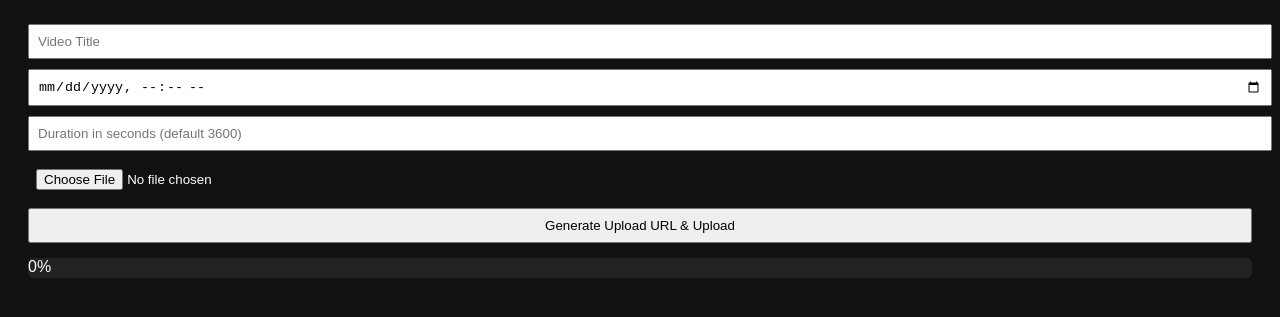
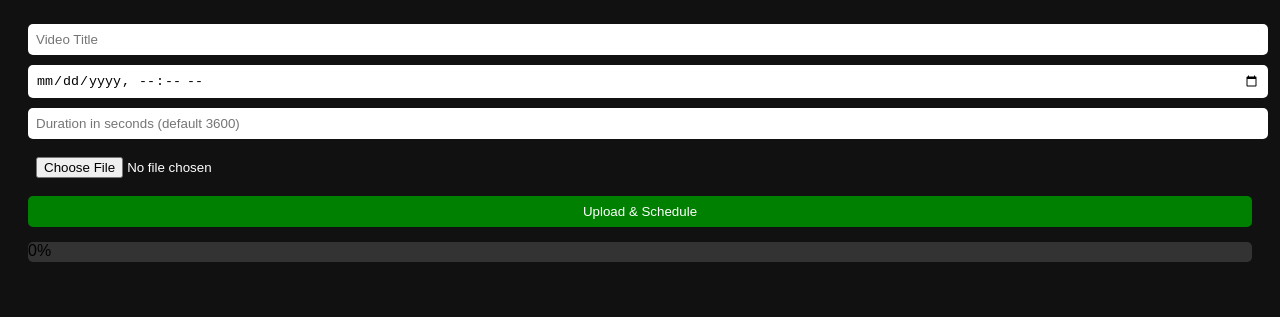
Before and after one commit to msibitebogo55-bit/LaunchDemo, a website: page public/upload.html in a window 1280 px wide. Shown: the part 89-406 px from the top of the page. Drawn offline with Linux system fonts and the light colour scheme.

Commit message:
Update upload.html

```diff
--- a/public/upload.html
+++ b/public/upload.html
@@ -6,10 +6,10 @@
   <title>Upload Video - BStream</title>
   <style>
     body { font-family: Arial, sans-serif; padding: 20px; background: #111; color: #fff; }
-  input, button { margin: 5px 0; padding: 8px; width: 100%; }
-  .progress { width: 100%; background: #222; margin-top: 10px; height: 20px; border-radius: 5px; }
-  .progress-bar { height: 100%; width: 0; background: green; border-radius: 5px; text-align: center; color: white; }
-  #status { margin-top: 10px; }
+    input, button { margin: 5px 0; padding: 8px; width: 100%; border-radius: 5px; border: none; }
+    button { background: green; color: white; cursor: pointer; }
+    .progress { width: 100%; background: #333; margin-top: 10px; height: 20px; border-radius: 5px; }
+    .progress-bar { height: 100%; width: 0; background: #0f0; border-radius: 5px; text-align: center; color: #000; }
   </style>
 </head>
 <body>
@@ -19,7 +19,7 @@
     <input type="datetime-local" id="startTime" required>
     <input type="number" id="duration" placeholder="Duration in seconds (default 3600)">
     <input type="file" id="videoFile" accept="video/*" required>
-  <button type="submit">Generate Upload URL & Upload</button>
+    <button type="submit">Upload & Schedule</button>
   </form>
 
   <div class="progress">
@@ -28,26 +28,29 @@
   <div id="status"></div>
 
   <script>
-const form = document.getElementById('uploadForm');
-const progressBar = document.getElementById('progressBar');
-const statusDiv = document.getElementById('status');
+    const form = document.getElementById("uploadForm");
+    const progressBar = document.getElementById("progressBar");
+    const statusDiv = document.getElementById("status");
 
-form.addEventListener('submit', async (e) => {
+    form.addEventListener("submit", async (e) => {
       e.preventDefault();
 
-  const title = document.getElementById('title').value;
-  const startTime = document.getElementById('startTime').value;
-  const duration = document.getElementById('duration').value;
-  const file = document.getElementById('videoFile').files[0];
+      const title = document.getElementById("title").value;
+      const startTime = document.getElementById("startTime").value;
+      const duration = document.getElementById("duration").value || 3600;
+      const file = document.getElementById("videoFile").files[0];
 
       if (!file) return alert("Select a video file.");
 
       try {
-    // 1. Get pre-signed URL from server
+        // Step 1: Get pre-signed URL from server
         const authHeader = "Basic " + btoa(prompt("Admin Username") + ":" + prompt("Admin Password"));
-    const res = await fetch('/upload-url', {
-      method: 'POST',
-      headers: { 'Content-Type': 'application/json', 'Authorization': authHeader },
+        const res = await fetch("/upload-url", {
+          method: "POST",
+          headers: {
+            "Content-Type": "application/json",
+            "Authorization": authHeader
+          },
           body: JSON.stringify({
             fileName: file.name,
             contentType: file.type,
@@ -60,7 +63,7 @@ form.addEventListener('submit', async (e) => {
         const data = await res.json();
         if (!data.uploadUrl) throw new Error(data.message || "Failed to get upload URL");
 
-    // 2. Upload file directly to S3 using PUT
+        // Step 2: Upload file directly to S3
         const xhr = new XMLHttpRequest();
         xhr.open("PUT", data.uploadUrl, true);
         xhr.setRequestHeader("Content-Type", file.type);
@@ -81,7 +84,9 @@ form.addEventListener('submit', async (e) => {
           }
         };
 
-    xhr.onerror = () => { statusDiv.textContent = "Upload error."; };
+        xhr.onerror = () => {
+          statusDiv.textContent = "Upload error.";
+        };
 
         xhr.send(file);
 
```
Lines whose indentation alone changed are shown as unchanged.
